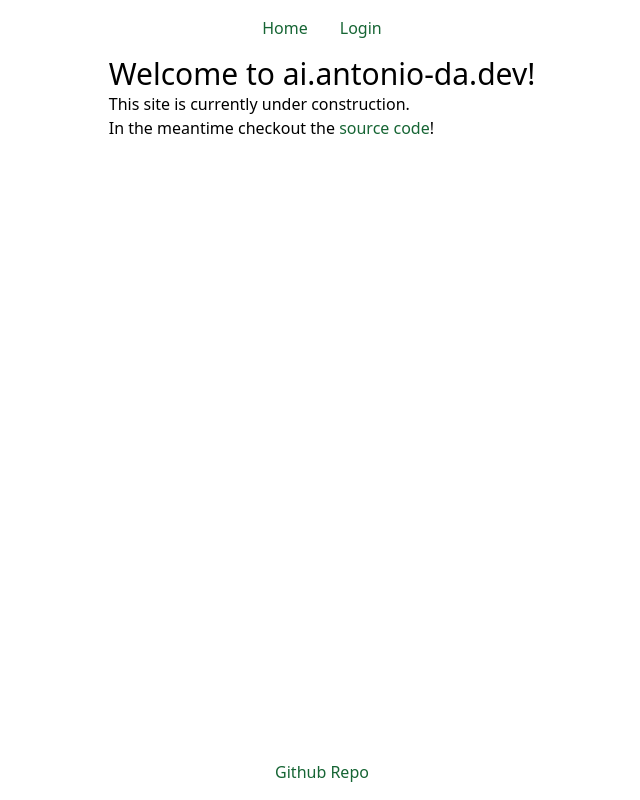
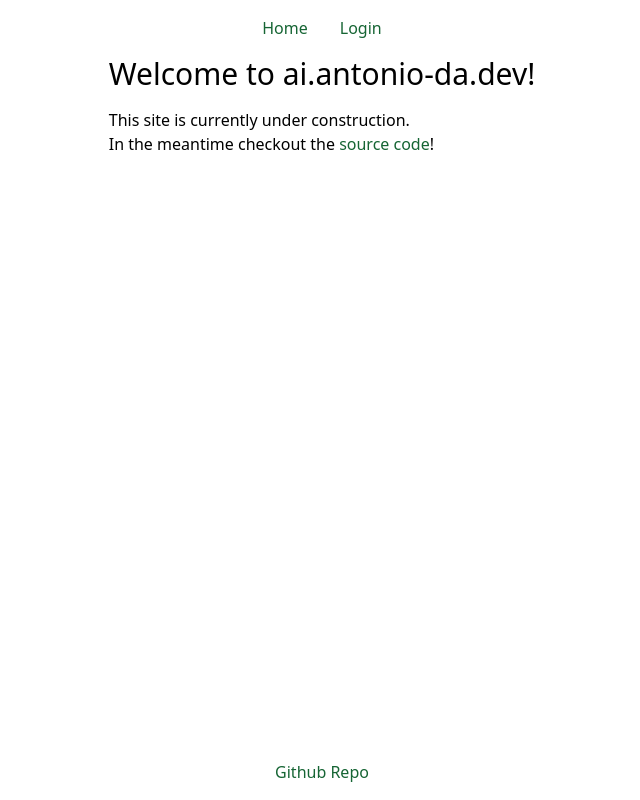
Before and after one commit to AntonioDell/ai.antonio-da.dev, a Nuxt app: page / in a window 1280 px wide. Shown: the whole page, without its empty margins (318-958 px from the left). Built offline with nearby package versions, Linux system fonts and the light colour scheme.

Commit message:
✨ feat: Improve styling

```diff
--- a/assets/css/tailwind.css
+++ b/assets/css/tailwind.css
@@ -1,10 +1,6 @@
 @tailwind base;
 @tailwind components;
 @tailwind utilities;
-
-.accent-button {
-  @apply p-2 bg-green-800 text-white rounded duration-300 ease-in-out hover:bg-black transition-all;
-}
 
 h1 {
   @apply text-3xl;
@@ -13,3 +9,11 @@ h1 {
 a {
   @apply text-green-800 duration-300 ease-in-out hover:text-black transition-all;
 }
+
+.accent-button {
+  @apply p-2 bg-green-800 text-white rounded duration-300 ease-in-out hover:bg-black transition-all;
+}
+
+.container {
+  @apply flex gap-4 flex-col justify-center;
+}
--- a/pages/auth/callback.vue
+++ b/pages/auth/callback.vue
@@ -23,7 +23,7 @@ onMounted(async () => {
           },
         }
       )) as any;
-
+      // TODO: Do something with tokenResponse
       useRouter().push("/user/settings")
     } catch (error) {
       console.error("Error during token exchange:", error);
@@ -36,6 +36,6 @@ onMounted(async () => {
 
 <template>
   <div>
-    <h1>Auth Callback</h1>
+    <h1>You are being redirected ...</h1>
   </div>
 </template>
--- a/pages/index.vue
+++ b/pages/index.vue
@@ -1,8 +1,9 @@
 <script lang="ts" setup></script>
 
 <template>
+  <div class="container">
+    <h1>Welcome to ai.antonio-da.dev!</h1>
     <div>
-    <h1>Welcome to ai.antonio-da.dev!</h1>
       <p>This site is currently under construction.</p>
       <p>
         In the meantime checkout the
@@ -14,4 +15,5 @@
         >!
       </p>
     </div>
+  </div>
 </template>
--- a/pages/login.vue
+++ b/pages/login.vue
@@ -12,7 +12,7 @@ const redirectToGoogle = () => {
 </script>
 
 <template>
-  <div class="flex gap-4 flex-col justify-center">
+  <div class="container">
     <h1>Login Providers</h1>
     <button class="accent-button" @click="redirectToGoogle">Login with Google</button>
   </div>
```
Also changed, not shown: .devcontainer/devcontainer.json. Lines whose indentation alone changed are shown as unchanged.
